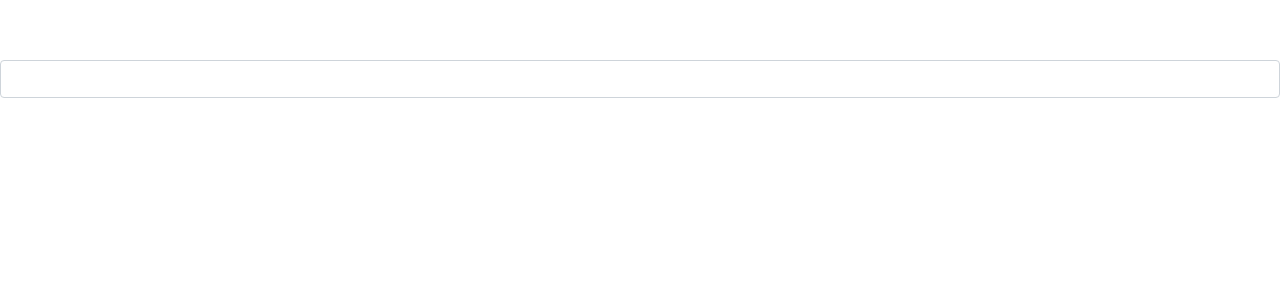
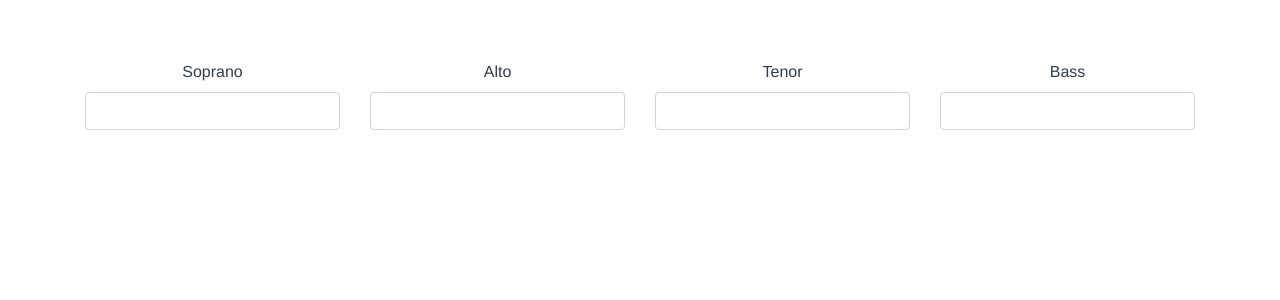
Before and after one commit to gabrantes/ChordNet, a Vue app: page / in a window 1280 px wide. Shown: the top 300 px of the page. Built offline with nearby package versions, Linux system fonts and the light colour scheme.

Commit message:
Finished VoiceInput. Basic VoicingsForm functionality.

```diff
--- a/src/App.vue
+++ b/src/App.vue
@@ -2,17 +2,17 @@
   <div id="app">
     <!-- <img alt="Vue logo" src="./assets/logo.png">
     <HelloWorld msg="Welcome to Your Vue.js App"/> -->
-    <VoiceInput :beginRange="23" :endRange="42" />
+    <VoicingsForm />
   </div>
 </template>
 
 <script>
-import VoiceInput from './components/VoiceInput.vue'
+import VoicingsForm from './components/VoicingsForm.vue'
 
 export default {
   name: 'app',
   components: {
-    VoiceInput
+    VoicingsForm
   }
 }
 </script>
--- a/src/components/VoiceInput.vue
+++ b/src/components/VoiceInput.vue
@@ -1,35 +1,43 @@
 <template>
   <div>
-    <b-form-input v-model="val"></b-form-input>
+    <label v-if="label">{{ label }}</label>
+    <b-form-input
+      v-model="val"
+      :state="withinRange"
+    />
+    <div v-if="withinRange === false">
+      <p>Note out of range.</p>
+      <p>Range is between {{ beginNote }} and {{ endNote }}.</p>
+    </div>
     <p>{{ note }}</p>
   </div>
 </template>
 
 <script>
 export default {
-  name: 'VoiceInput',
-
   props: {
     name: String,
     label: String,
-    beginRange: {
-      type: Number,
+    beginNote: {
+      type: String,
       required: true,
     },
-    endRange: {
-      type: Number,
+    endNote: {
+      type: String,
       required: true,
     }
   },
 
   data() {
     return {
-      val: ''
+      val: '',
+      beginInt: this.convertValToInt(this.beginNote),
+      endInt: this.convertValToInt(this.endNote),
     }
   },
 
-  computed: {
-    note: function(){
+  methods: {
+    convertValToInt: function(val) {
       const note_dict = {
         'Cbb': -2,    'Cb': -1,    'C': 0,     'C#': 1,     'C##': 2,
         'Dbb': 0,     'Db': 1,     'D': 2,     'D#': 3,     'D##': 4,
@@ -40,20 +48,33 @@ export default {
         'Bbb': 9,     'Bb': 10,    'B': 11,    'B#': 12,    'B##': 13
       };
 
-      if (this.val.length < 1) return "";
+      if (!val) return null;
 
-      const octave = Number(this.val[this.val.length - 1]);
-      const note_name = this.val.slice(0, this.val.length - 1);
+      const octave = Number(val[val.length - 1]);
+      const note_name = val.slice(0, val.length - 1);
 
       if (isNaN(octave) || note_dict[note_name] === undefined) {
-        console.log("Invalid input encountered!")
-        return "";
+        return null;
       } else {
-        const ret = note_dict[note_name] + (12 * octave);
-        console.log("Converted " + this.val + " into " + ret);
-        return ret;
+        return note_dict[note_name] + (12 * octave);
       }
     }
+
+  },
+
+  computed: {
+    note: function() {
+      return this.convertValToInt(this.val);
+    },
+
+    withinRange: function() {
+      if (this.note || this.note === 0) {
+        return (this.note >= this.beginInt) && (this.note <= this.endInt);
+      } else {
+        return null;
+      }
+    },
   }
+
 }
 </script>
--- a/src/components/VoicingsForm.vue
+++ b/src/components/VoicingsForm.vue
@@ -1,21 +1,26 @@
 <template>
   <b-container>
     <b-row>
-      <b-col v-for="voice in voices" :key="voice.id" sm="2">
-        <p>{{ voice.label }}</p>
-      </b-col>
-    </b-row>
-    <b-row>
-      <b-col v-for="voice in voices" :key="voice.id" sm="2">
-        <b-form-input :id="voice.name" v-model="voice.val"></b-form-input>
+      <b-col v-for="voice in voices" :key="voice.id" sm="3">
+        <VoiceInput
+          :label="voice.label"
+          :begin-note="voice.beginNote"
+          :end-note="voice.endNote"
+        />
       </b-col>
     </b-row>
   </b-container>
 </template>
 
 <script>
+import VoiceInput from './VoiceInput'
+
 export default {
   name: 'VoicingsForm',
+
+  components: {
+    VoiceInput
+  },
 
   data() {
     return {
@@ -23,74 +28,34 @@ export default {
         {
           id: 0,
           name: 'soprano',
-          label: 'Current Soprano',
-          val: '',
-          note: ''
+          label: 'Soprano',
+          beginNote: 'C4',
+          endNote: 'G5'
         },
         {
           id: 1,
           name: 'alto',
-          label: 'Current Alto',
-          val: '',
-          note: ''
+          label: 'Alto',
+          beginNote: 'G3',
+          endNote: 'D5'
         },
         {
           id: 2,
           name: 'tenor',
-          label: 'Current Tenor',
-          val: '',
-          note: ''
+          label: 'Tenor',
+          beginNote: 'C3',
+          endNote: 'G4'
         },
         {
           id: 3,
           name: 'bass',
-          label: 'Current Bass',
-          val: '',
-          note: ''
+          label: 'Bass',
+          beginNote: 'E2',
+          endNote: 'C4'
         }
       ]
     }
   },
 
-  methods: {
-    convertValToNote(val) {
-      const note_dict = {
-        'Cbb': -2,    'Cb': -1,    'C': 0,     'C#': 1,     'C##': 2,
-        'Dbb': 0,     'Db': 1,     'D': 2,     'D#': 3,     'D##': 4,
-        'Ebb': 2,     'Eb': 3,     'E': 4,     'E#': 5,     'E##': 6,
-        'Fbb': 3,     'Fb': 4,     'F': 5,     'F#': 6,     'F##': 7,
-        'Gbb': 5,     'Gb': 6,     'G': 7,     'G#': 8,     'G##': 9,
-        'Abb': 7,     'Ab': 8,     'A': 9,     'A#': 10,    'A##': 11,
-        'Bbb': 9,     'Bb': 10,    'B': 11,    'B#': 12,    'B##': 13
-      };
-
-      const octave = Number(val[val.length - 1]);
-      const note_name = val.slice(0, val.length - 1);
-
-      if (isNaN(octave) || note_dict[note_name] === undefined) {
-        console.log("Invalid input encountered!")
-        return null;
-      } else {
-        const note = note_dict[note_name] + (12 * octave);
-        console.log("Converted " + val + " into " + note)
-        return note;
-      }
-    }
-  },
-
-  computed: {
-    convertFormInput() {
-      for (let voice in this.voices) {
-        console.log("Inside for loop: " + voice.name);
-        let converted_val = this.convertValToNote(voice.val);
-        console.log(converted_val);
-        if (converted_val != null) {
-          voice.note = converted_val
-        }
-      }
-      return null;
-    }
-  }
-
 }
 </script>
```
